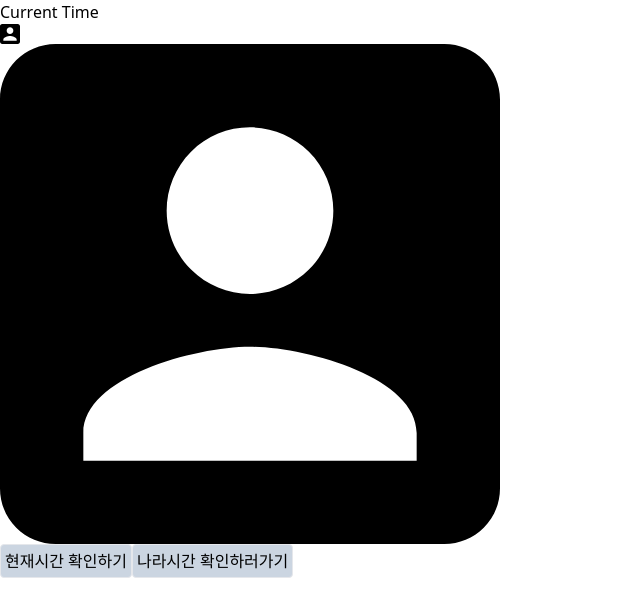
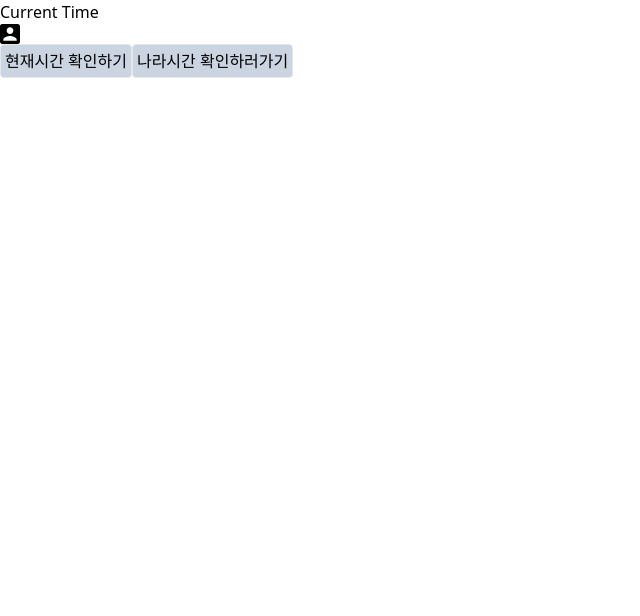
Before and after one commit to YuHyeonWook/next-yarn, a Next.js app: page / in a window 1280 px wide. Shown: the top 616 px of the page, without its empty margins (0-640 px from the left). Built offline with nearby package versions, Linux system fonts and the light colour scheme.

Commit message:
next image 삭제

```diff
--- a/app/page.tsx
+++ b/app/page.tsx
@@ -35,12 +35,6 @@ export default function Home() {
         src="/profile.svg"
         alt=""
       />
-      <Image
-        width={500}
-        height={500}
-        src="/profile.svg"
-        alt=""
-      />
       <button
         className="border rounded bg-slate-300 p-1"
         onClick={handleConvertTimeZone}>
```
